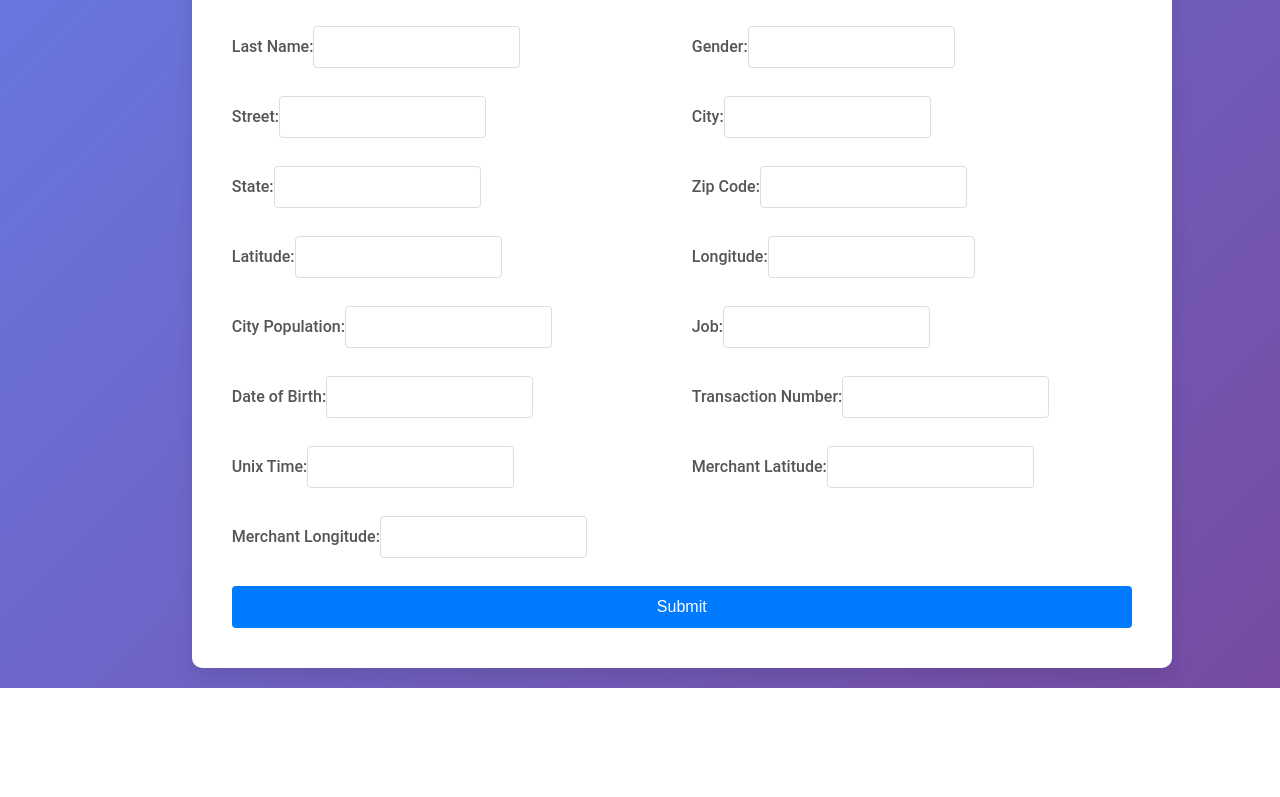
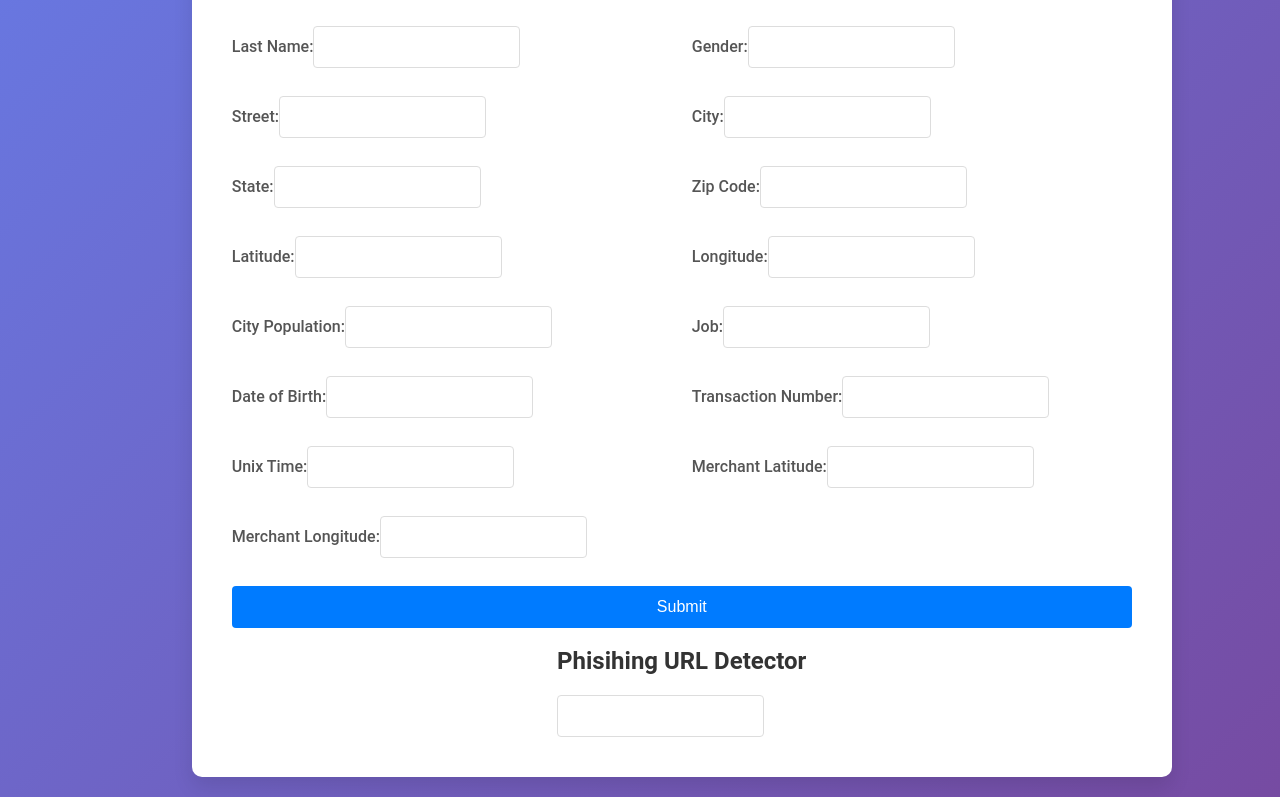
Before and after one commit to BeheraSas/Project--Payment-Risk-Shield, a React (Create React App) app in the folder frontend/: page / in a window 1280 px wide. Shown: the part 345-1142 px from the top of the page. Before the commit the page ends 1033 px from the top, so only its background shows below. Built offline with nearby package versions, Linux system fonts and the light colour scheme.

Commit message:
Added boilerplate Input for phishing url detector

```diff
--- a/frontend/src/App.js
+++ b/frontend/src/App.js
@@ -1,9 +1,10 @@
 // src/App.js
-import React, { useState } from 'react';
-import FormComponent from './components/FormComponent';
-import PredictionComponent from './components/PredictionComponent';
-import './App.css';
-import logo from './assets/logo.png'; // Import the logo image
+import React, { useState } from "react";
+import FormComponent from "./components/FormComponent";
+import PredictionComponent from "./components/PredictionComponent";
+import "./App.css";
+import logo from "./assets/logo.png"; // Import the logo image
+import PhishingURLDetectorComponent from "./components/PhishingURLDetectorComponent";
 
 function App() {
   const [result, setResult] = useState(null);
@@ -18,7 +19,9 @@ function App() {
     // Simulated response from an API call
     return new Promise((resolve) => {
       setTimeout(() => {
-        resolve({ is_fraud: Math.random() > 0.5 });
+        resolve({
+          is_fraud: Math.random() > 0.5,
+        });
       }, 1000);
     });
   };
@@ -27,10 +30,11 @@ function App() {
     <div className="App">
       <header className="App-header">
         <img src={logo} alt="Logo" className="App-logo" />
-        <h1>Payment Risk Shield </h1>
-      </header>
-      <FormComponent onSubmit={handleFormSubmit} />
-      {result !== null && <PredictionComponent result={result} />}
+        <h1> Payment Risk Shield </h1>{" "}
+      </header>{" "}
+      <FormComponent onSubmit={handleFormSubmit} />{" "}
+      {result !== null && <PredictionComponent result={result} />}{" "}
+      <PhishingURLDetectorComponent />
     </div>
   );
 }
--- /dev/null
+++ b/frontend/src/components/PhishingURLDetectorComponent.js
@@ -0,0 +1,13 @@
+import React, { useState } from "react";
+
+function PhishingURLDetectorComponent() {
+  const [urlValue, setUrlValue] = useState("");
+  return (
+    <div className="phishing__component">
+      <h2 className="phishing__title">Phisihing URL Detector</h2>
+      <input type="text" onChange={(e) => setUrlValue(e.target.value)}  value={urlValue}/>
+    </div>
+  );
+}
+
+export default PhishingURLDetectorComponent;
```
